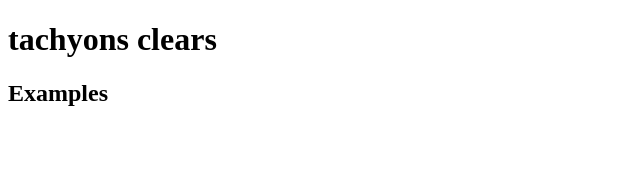
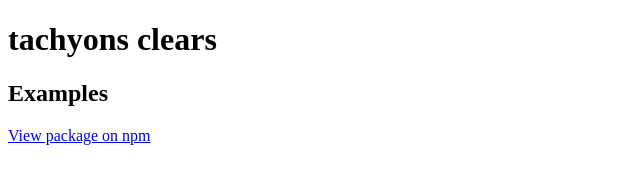
Before and after one commit to tachyons-css/tachyons-clears, a website: page index.html in a window 1280 px wide. Shown: the whole page, without its empty margins (0-640 px from the left). Drawn offline with Linux system fonts and the light colour scheme.

Commit message:
Adding link to npm module

```diff
--- a/index.html
+++ b/index.html
@@ -13,5 +13,6 @@
   <body>
     <h1>tachyons clears</h1>
     <h2>Examples</h2>
+    <a href="http://npmjs.org/package/tachyons-clears" title="tachyons-clears">View package on npm</a>
   </body>
 </html>
```
